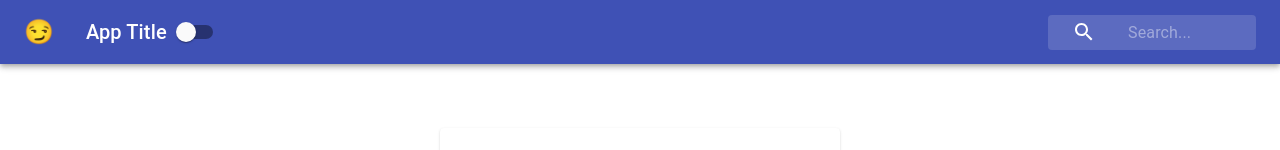
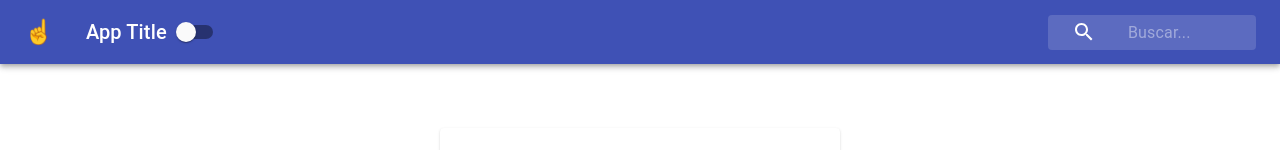
Before and after one commit to appsius/signInForm, a React (Create React App) app: page / in a window 1280 px wide. Shown: the top 150 px of the page. Built offline with nearby package versions, Linux system fonts and the light colour scheme.

Commit message:
Consuming 2 Contexts

```diff
--- a/src/Navbar.js
+++ b/src/Navbar.js
@@ -9,18 +9,36 @@ import Switch from '@material-ui/core/Switch';
 import { withStyles } from '@material-ui/core/styles';
 import styles from './styles/NavBarStyles';
 import { ThemeContext } from './contexts/ThemeContext';
+import { withLanguageContext } from './contexts/LanguageContext';
+
+const content = {
+  english: {
+    search: 'Search',
+    flag: '🤙'
+  },
+  french: {
+    search: 'Chercher',
+    flag: '🤞'
+  },
+  spanish: {
+    search: 'Buscar',
+    flag: '☝'
+  }
+};
 
 class Navbar extends Component {
   static contextType = ThemeContext;
   render() {
     const { isDarkMode, toggleTheme } = this.context;
     const { classes } = this.props;
+    const { language } = this.props.languageContext;
+    const { search, flag } = content[language];
     return (
       <div className={classes.root}>
         <AppBar position='static' color={isDarkMode ? 'default' : 'primary'}>
           <Toolbar>
             <IconButton className={classes.menuButton} color='inherit'>
-              <span>😏</span>
+              <span>{flag}</span>
             </IconButton>
             <Typography className={classes.title} variant='h6' color='inherit'>
               App Title
@@ -32,7 +50,7 @@ class Navbar extends Component {
                 <SearchIcon />
               </div>
               <InputBase
-                placeholder='Search...'
+                placeholder={`${search}...`}
                 classes={{
                   root: classes.inputRoot,
                   input: classes.inputInput
@@ -46,4 +64,4 @@ class Navbar extends Component {
   }
 }
 
-export default withStyles(styles)(Navbar);
+export default withLanguageContext(withStyles(styles)(Navbar));
--- a/src/contexts/LanguageContext.js
+++ b/src/contexts/LanguageContext.js
@@ -21,3 +21,9 @@ export class LanguageProvider extends Component {
     );
   }
 }
+
+export const withLanguageContext = Component => props => (
+  <LanguageContext.Consumer>
+    {value => <Component languageContext={value} {...props} />}
+  </LanguageContext.Consumer>
+);
```
